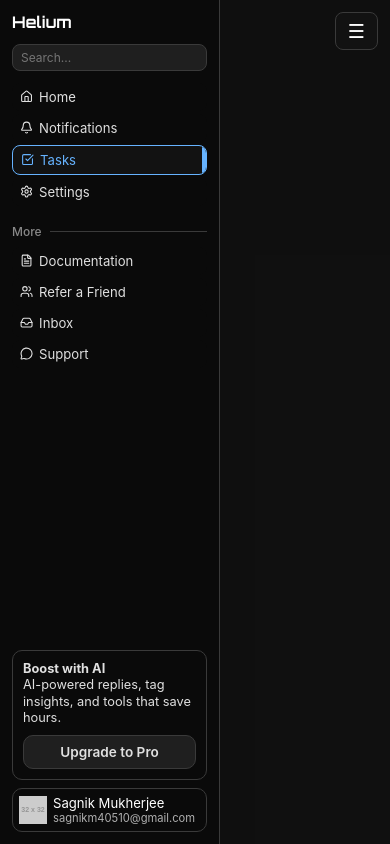
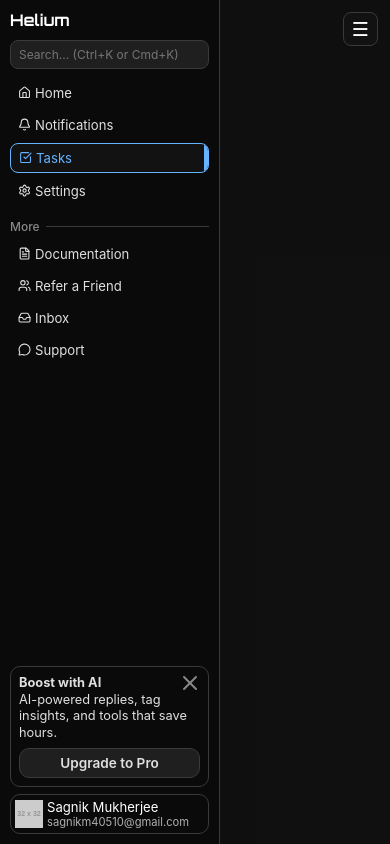
Before and after one commit to orionreed23/Helium, a plain HTML site: page frontend/html/dashboard.html in a window 390 px wide. Both pictures are taken after a click on the button "Toggle Sidebar". Drawn offline with nearby package versions, Linux system fonts and the light colour scheme; placeholder pictures from the web are drawn by us.

Commit message:
Goofed up big time

```diff
--- a/frontend/css/dashboard.css
+++ b/frontend/css/dashboard.css
@@ -1,3 +1,4 @@
+/* Layout */
 .container {
   display: flex;
   width: 100%;
@@ -7,29 +8,29 @@
 /* Sidebar */
 .sidebar {
   width: 220px;
-  background: #0a0a0a;
+  background: var(--bg-sidebar);
   display: flex;
   flex-direction: column;
-  padding: 12px;
+  padding: var(--spacing-xxl);
   justify-content: flex-start;
-  border-right: 1px solid #3a3a3a; /* right edge border */
+  border-right: 1px solid var(--border-color);
 }
 
 .logo {
   font-size: 1rem;
-  margin-bottom: 12px;
-  color: #fff;
+  margin-bottom: var(--spacing-xxl);
+  color: var(--text-light);
 }
 
 .search input {
   width: 100%;
-  padding: 5px 8px;
+  padding: var(--spacing-md) var(--spacing-lg);
+  margin-bottom: var(--spacing-xxl);
   font-size: 0.75rem;
-  border-radius: 8px;
-  border: 1px solid #3a3a3a;
-  background: #1f1f1f;
-  color: #e0e0e0;
-  margin-bottom: 12px;
+  border: 1px solid var(--border-color);
+  border-radius: var(--radius-md);
+  background: var(--bg-input);
+  color: var(--text-main);
 }
 
 /* Nav links */
@@ -38,119 +39,140 @@
   position: relative;
   display: flex;
   align-items: center;
-  gap: 6px;
-  padding: 6px 8px;
-  margin-bottom: 3px;
+  gap: var(--spacing-sm);
+  padding: var(--spacing-md) var(--spacing-lg);
+  margin-bottom: var(--spacing-sm);
+  font-size: 0.82rem;
   text-decoration: none;
-  color: #e0e0e0;
-  border-radius: 8px;
-  font-size: 0.82rem;
+  border-radius: var(--radius-md);
+  background: var(--bg-sidebar);
+  color: var(--text-main);
   transition: background 0.3s ease, color 0.3s ease;
-  background: #0a0a0a; /* inactive button same as sidebar */
-  cursor: pointer; /* hand cursor for entire button */
+  cursor: pointer;
 }
 
 .menu a {
-  position: relative;
-  overflow: hidden; /* ensures ::after is clipped */
+  overflow: hidden;
 }
 
-/* Active button background & border */
 .menu a.active {
-  background: #121212; /* lighter for active */
-  border: 1px solid #66b3ff;
-  color: #66b3ff;
+  background: var(--bg-active);
+  border: 1px solid var(--accent-color);
+  color: var(--accent-color);
 }
 
-/* Right-edge rectangle indicator */
 .menu a::after {
   content: '';
   position: absolute;
   right: 0;
   top: 0;
-  height: 100%; /* match button height */
   width: 4px;
-  background: #66b3ff;
-  border-radius: 2px 0 0 2px;
+  height: 100%;
+  background: var(--accent-color);
+  border-radius: var(--radius-sm) 0 0 var(--radius-sm);
   transform: scaleY(0);
-  transition: transform 0.3s ease, top 0.3s ease;
+  transition: transform 0.3s ease;
 }
 
 .menu a.active::after {
   transform: scaleY(1);
 }
 
-/* Hover effect */
 .menu a:hover,
 .other a:hover {
-  background: #1f1f1f;
-  color: #fff;
+  background: var(--bg-input);
+  color: var(--text-light);
 }
 
-/* Icons same height as text and hand cursor */
+/* Icons */
 .menu a i,
 .other a i,
 .menu a svg,
 .other a svg {
-  pointer-events: auto; /* enable cursor & hover */
+  height: 0.82rem;
+  width: auto;
   cursor: pointer;
-  height: 0.82rem; /* match text height */
-  width: auto;
 }
 
-/* "Other" section */
+/* Other section */
 .other {
-  margin-top: 15px;
+  margin-top: var(--spacing-xxl);
 }
 
 .other-header {
   display: flex;
   align-items: center;
-  gap: 8px;
-  margin-bottom: 8px;
+  gap: var(--spacing-md);
+  margin-bottom: var(--spacing-md);
   font-size: 0.75rem;
   font-weight: 500;
-  color: #888;
+  color: var(--text-muted);
 }
 
 .other-header hr {
   flex: 1;
   height: 1px;
   border: none;
-  background: #3a3a3a; /* line color matches sidebar border theme */
+  background: var(--border-color);
 }
 
 /* Pro Box */
 .pro-box {
-  background: #0a0a0a; /* match sidebar */
-  border: 1px solid #3a3a3a; /* same border as sidebar edge */
-  border-radius: 10px;
-  padding: 10px;
-  margin-top: auto; /* push it towards bottom */
-  margin-bottom: 8px; /* spacing above user box */
+  position: relative;
+  margin-top: auto;
+  margin-bottom: var(--spacing-lg);
+  min-height: 80px;
+  padding: var(--spacing-lg);
   font-size: 0.8rem;
-  color: #e0e0e0; /* visible text */
   line-height: 1.3;
+  color: var(--text-main);
+  background: var(--bg-sidebar);
+  border: 1px solid var(--border-color);
+  border-radius: var(--radius-lg);
+  will-change: opacity, transform;
+  transition: opacity 0.3s ease, transform 0.3s ease;
 }
 
-/* Pro Box Button */
-.pro-box button {
+.pro-box.hide {
+  opacity: 0;
+  transform: scale(0.9);
+  pointer-events: none;
+}
+
+/* Pro Box buttons */
+.pro-close {
+  all: unset;
+  position: absolute;
+  top: var(--spacing-xs);
+  right: var(--spacing-sm);
+  font-size: 0.85rem;
+  color: var(--text-muted);
+  line-height: 1;
+  padding: var(--spacing-xs);
+  cursor: pointer;
+}
+
+.pro-close:hover {
+  color: var(--text-light);
+}
+
+.pro-box button:not(.pro-close) {
   width: 100%;
-  margin-top: 8px;
-  padding: 8px;
-  border: 1px solid #3a3a3a;
-  border-radius: 10px;
-  background: #1f1f1f;
-  color: #e0e0e0;
+  margin-top: var(--spacing-md);
+  padding: var(--spacing-md);
   font-size: 0.85rem;
   font-weight: 600;
-  cursor: pointer; /* hand cursor */
+  color: var(--text-main);
+  background: var(--bg-input);
+  border: 1px solid var(--border-color);
+  border-radius: var(--radius-lg);
+  cursor: pointer;
   transition: background 0.3s ease, border-color 0.3s ease, transform 0.2s ease;
 }
 
-.pro-box button:hover {
-  background: #2b2b2b;
-  border-color: #555;
+.pro-box button:not(.pro-close):hover {
+  background: var(--bg-hover);
+  border-color: var(--border-hover);
   transform: translateY(-1px);
 }
 
@@ -158,14 +180,13 @@
 .user {
   display: flex;
   align-items: center;
-  gap: 6px;
-  background: #0a0a0a; /* match sidebar */
-  border: 1px solid #3a3a3a; /* same border for consistency */
-  border-radius: 10px;
-  padding: 6px;
-  color: #e0e0e0; /* text visible */
-  margin-top: 0; /* sits directly under pro-box */
-  cursor: default;
+  gap: var(--spacing-sm);
+  margin-top: 0;
+  padding: var(--spacing-sm);
+  color: var(--text-main);
+  background: var(--bg-sidebar);
+  border: 1px solid var(--border-color);
+  border-radius: var(--radius-lg);
 }
 
 .user img {
@@ -175,39 +196,39 @@
 
 .user .name {
   font-size: 0.82rem;
-  color: #fff;
+  color: var(--text-light);
 }
 
 .user .email {
   font-size: 0.7rem;
-  color: #b0b0b0;
+  color: var(--text-sub);
 }
 
 /* Main Content */
 .main {
   flex: 1;
-  background: #1a1a1a; /* lighter gray */
-  padding: 16px;
+  padding: var(--spacing-xxl);
+  background: var(--bg-main);
 }
 
 .main h1 {
   font-size: 1.2rem;
-  color: #fff;
+  color: var(--text-light);
 }
 
-/* Mobile sidebar toggle button */
+/* Mobile sidebar toggle */
 .sidebar-toggle {
-  display: none; /* default hidden */
+  display: none;
   position: fixed;
-  top: 12px;
-  right: 12px;
+  top: var(--spacing-xl);
+  right: var(--spacing-xl);
   z-index: 1001;
-  background: #121212;
-  color: #fff;
-  border: 1px solid #3a3a3a;
-  border-radius: 8px;
-  padding: 6px 12px;
+  padding: var(--spacing-sm) var(--spacing-lg);
   font-size: 1.2rem;
+  color: var(--text-light);
+  background: var(--bg-active);
+  border: 1px solid var(--border-color);
+  border-radius: var(--radius-md);
   cursor: pointer;
 }
 
@@ -219,28 +240,27 @@
 
   .sidebar {
     position: fixed;
-    left: -250px; /* hide offscreen */
     top: 0;
+    left: -250px;
+    width: 220px;
     height: 100%;
-    width: 220px;
+    background: var(--bg-sidebar);
+    z-index: 1000;
     transition: left 0.3s ease;
-    z-index: 1000; /* above main content, below toggle button */
-    background: #0a0a0a;
   }
 
   .sidebar.show {
-    left: 0; /* slide in */
+    left: 0;
   }
 
-  /* Optional: dim the main content when sidebar is open */
   .overlay-main {
     position: fixed;
     top: 0;
     left: 0;
     width: 100%;
     height: 100%;
-    background: rgba(0,0,0,0.4);
-    z-index: 900; /* below sidebar */
+    background: var(--overlay-bg);
+    z-index: 900;
     display: none;
   }
 
@@ -248,7 +268,6 @@
     display: block;
   }
 
-  /* Prevent main content shift */
   .main {
     margin-left: 0;
   }
--- a/frontend/css/global.css
+++ b/frontend/css/global.css
@@ -20,3 +20,33 @@ body {
 .brand-title {
     font-family: Orbitron, sans-serif;
 }
+
+:root {
+  /* Colors */
+  --bg-sidebar: #0a0a0a;
+  --bg-main: #1a1a1a;
+  --bg-input: #1f1f1f;
+  --bg-hover: #2b2b2b;
+  --bg-active: #121212;
+  --border-color: #3a3a3a;
+  --border-hover: #555;
+  --accent-color: #66b3ff;
+  --text-main: #e0e0e0;
+  --text-muted: #888;
+  --text-light: #fff;
+  --text-sub: #b0b0b0;
+  --overlay-bg: rgba(0,0,0,0.4);
+
+  /* Spacing (matches your original paddings/gaps/margins) */
+  --spacing-xs: 2px;      /* for pro-close button */
+  --spacing-sm: 4px;      /* small gaps */
+  --spacing-md: 6px;      /* menu link vertical padding & user box gap */
+  --spacing-lg: 8px;      /* main button padding, small margins */
+  --spacing-xl: 12px;     /* sidebar padding, logo margin-bottom, input margin-bottom */
+  --spacing-xxl: 10px;    /* main content padding */
+
+  /* Border radius */
+  --radius-sm: 2px;       /* menu link ::after */
+  --radius-md: 8px;       /* menu links, input, toggle button */
+  --radius-lg: 10px;      /* pro box, user box, pro buttons */
+}
--- a/frontend/html/dashboard.html
+++ b/frontend/html/dashboard.html
@@ -1,11 +1,11 @@
 <!DOCTYPE html>
 <html lang="en">
 <head>
-  <meta charset="UTF-8" />
-  <meta name="viewport" content="width=device-width, initial-scale=1.0" />
+  <meta charset="UTF-8">
+  <meta name="viewport" content="width=device-width, initial-scale=1.0">
   <title>Dashboard</title>
-  <link rel="stylesheet" href="../css/global.css" />
-  <link rel="stylesheet" href="../css/dashboard.css" />
+  <link rel="stylesheet" href="../css/global.css">
+  <link rel="stylesheet" href="../css/dashboard.css">
   <!-- Lucide Icons -->
   <script src="https://unpkg.com/lucide@latest"></script>
 </head>
@@ -13,7 +13,7 @@
   <!-- Mobile Sidebar Toggle -->
   <button class="sidebar-toggle" aria-label="Toggle Sidebar">☰</button>
 
-  <!-- Overlay for dimming main content on mobile -->
+  <!-- Overlay for mobile sidebar -->
   <div class="overlay-main"></div>
 
   <div class="container">
@@ -22,7 +22,7 @@
       <h2 class="logo brand-title">Helium</h2>
 
       <div class="search">
-        <input type="text" placeholder="Search..." />
+        <input type="text" placeholder="Search... (Ctrl+K or Cmd+K)">
       </div>
 
       <nav class="menu">
@@ -44,12 +44,18 @@
       </div>
 
       <div class="pro-box">
-        <p><strong>Boost with AI</strong><br/>AI-powered replies, tag insights, and tools that save hours.</p>
+        <button class="pro-close" aria-label="Close Pro Box">
+          <i data-lucide="x"></i>
+        </button>
+        <p>
+          <strong>Boost with AI</strong><br>
+          AI-powered replies, tag insights, and tools that save hours.
+        </p>
         <button>Upgrade to Pro</button>
       </div>
 
       <div class="user">
-        <img src="https://via.placeholder.com/32" alt="User" />
+        <img src="https://via.placeholder.com/32" alt="User">
         <div>
           <p class="name">Sagnik Mukherjee</p>
           <p class="email">sagnikm40510@gmail.com</p>
--- a/frontend/js/dashboard.js
+++ b/frontend/js/dashboard.js
@@ -16,13 +16,41 @@ const sidebar = document.querySelector('.sidebar');
 const toggleBtn = document.querySelector('.sidebar-toggle');
 const overlay = document.querySelector('.overlay-main');
 
-toggleBtn.addEventListener('click', () => {
+toggleBtn?.addEventListener('click', () => {
   sidebar.classList.toggle('show');
   overlay.classList.toggle('show');
 });
 
 // Close sidebar when clicking on overlay
-overlay.addEventListener('click', () => {
+overlay?.addEventListener('click', () => {
   sidebar.classList.remove('show');
   overlay.classList.remove('show');
 });
+
+// Keyboard shortcut to focus search box (Ctrl+K / Cmd+K)
+const searchInput = document.querySelector('.search input');
+document.addEventListener('keydown', (e) => {
+  if ((e.ctrlKey || e.metaKey) && e.key.toLowerCase() === 'k') {
+    e.preventDefault();
+    searchInput?.focus();
+    searchInput?.select();
+  }
+});
+
+// Pro Box close
+const proBox = document.querySelector('.pro-box');
+const proClose = document.querySelector('.pro-close');
+
+proClose?.addEventListener('click', () => {
+  proBox?.classList.add('hide');
+
+  const onEnd = () => {
+    if (proBox) {
+      proBox.style.visibility = 'hidden';
+      proBox.style.pointerEvents = 'none';
+      proBox.removeEventListener('transitionend', onEnd);
+    }
+  };
+
+  proBox?.addEventListener('transitionend', onEnd);
+});
```
Also changed, not shown: frontend/html/index.html (renamed from index.html).
